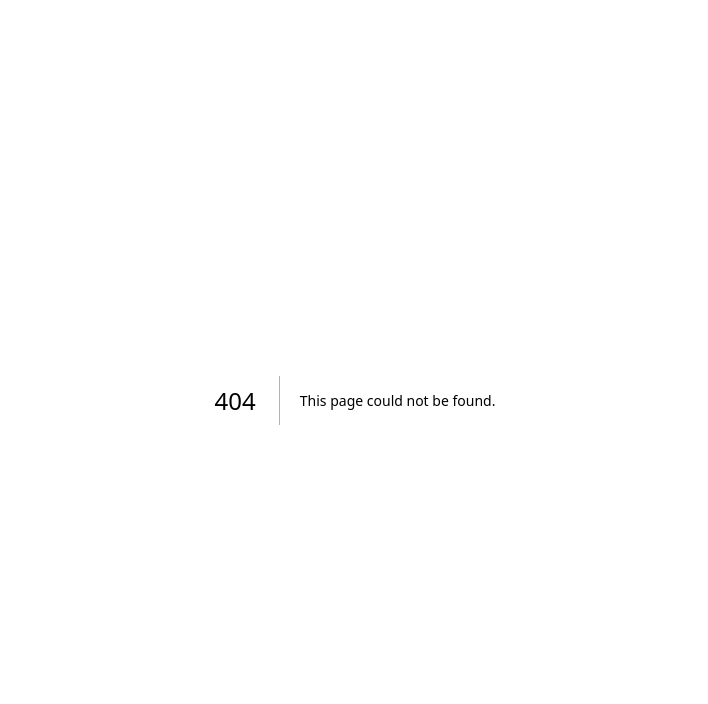
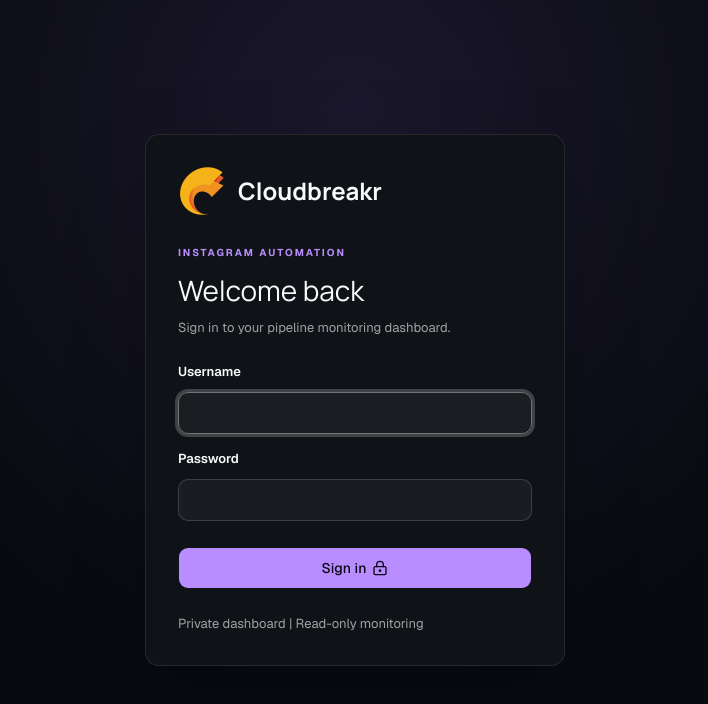
Before and after one commit to eitvh/hicarl-cloudbreakr-workspace, a Next.js app: page /login in a window 1280 px wide. Before the commit this address had no page. Shown: the top 704 px of the page, without its empty margins (285-993 px from the left). Built offline with nearby package versions, Linux system fonts and the light colour scheme.

Commit message:
added login

```diff
--- /dev/null
+++ b/src/app/api/auth/login/route.ts
@@ -0,0 +1,9 @@
+import { NextRequest,NextResponse } from "next/server";
+import { createSession,credentialsMatch,SESSION_COOKIE,SESSION_SECONDS } from "@/lib/auth";
+export async function POST(request:NextRequest){
+ if(request.headers.get('origin')!==request.nextUrl.origin)return NextResponse.json({error:'Invalid request origin.'},{status:403});
+ if(Number(request.headers.get('content-length')||0)>4096)return NextResponse.json({error:'Request too large.'},{status:413});
+ let body;try{body=await request.json();}catch{return NextResponse.json({error:'Invalid request.'},{status:400});}
+ if(typeof body?.username!=='string'||typeof body?.password!=='string'||body.username.length>256||body.password.length>1024||!credentialsMatch(body.username,body.password))return NextResponse.json({error:'Incorrect username or password.'},{status:401,headers:{'Cache-Control':'no-store'}});
+ try{const response=NextResponse.json({ok:true},{headers:{'Cache-Control':'no-store'}});response.cookies.set(SESSION_COOKIE,createSession(),{httpOnly:true,secure:request.nextUrl.protocol==='https:',sameSite:'lax',path:'/',maxAge:SESSION_SECONDS});return response;}catch{return NextResponse.json({error:'Sign-in configuration is unavailable. Set DASHBOARD_SESSION_SECRET on the server.'},{status:503});}
+}
--- /dev/null
+++ b/src/app/api/auth/logout/route.ts
@@ -0,0 +1,7 @@
+import { NextRequest,NextResponse } from "next/server";
+import { SESSION_COOKIE } from "@/lib/auth";
+export async function POST(request:NextRequest){
+ if(request.headers.get('origin')!==request.nextUrl.origin)return NextResponse.json({error:'Invalid request origin.'},{status:403});
+ const response=NextResponse.json({ok:true},{headers:{'Cache-Control':'no-store'}});
+ response.cookies.set(SESSION_COOKIE,'',{httpOnly:true,secure:request.nextUrl.protocol==='https:',sameSite:'lax',path:'/',maxAge:0});return response;
+}
--- a/src/app/dashboard.css
+++ b/src/app/dashboard.css
@@ -250,3 +250,5 @@ html,body{height:100%;overflow:hidden}
 @media(max-width:650px){.concurrent-stages,.service-estimates{grid-template-columns:1fr}.live-workspace{overflow:auto}.concurrent-stages section{padding:10px;gap:4px}.concurrent-stages strong{font-size:20px}}
 @media(prefers-reduced-motion:reduce){.popup-transition,.popup-skeleton i{animation:none}.stage-track i{transition:none}}
 .dash-header .dummy-indicator{color:#fb7185!important}.live-dialog .live-top>button{display:inline-flex}
+.login-page{min-height:100dvh;display:grid;place-items:center;padding:24px;background:radial-gradient(ellipse at 50% 15%,rgba(168,113,244,.13),transparent 60%),var(--background)}.login-card{width:min(100%,420px);padding:32px!important;gap:26px!important;border:1px solid var(--border);box-shadow:0 24px 80px #0003}.login-brand{display:flex;align-items:center;gap:12px;font-family:var(--font-heading-display),sans-serif;font-size:24px}.login-brand img{object-fit:contain}.login-eyebrow{font-size:10px;letter-spacing:2px;color:var(--primary);font-weight:700}.login-card h1{font-family:var(--font-heading-display),sans-serif;font-size:28px;margin:9px 0}.login-card p,.login-card>small{font-size:13px;color:var(--muted-foreground)}.login-card form{display:flex;flex-direction:column;gap:10px}.login-card label{font-size:13px;font-weight:600}.login-card input{height:42px;margin-bottom:6px}.login-card form>button{height:42px;margin-top:10px}.login-card .login-error{color:#fb7185}.side-nav .sidebar-logout{margin-top:auto;padding-top:16px;border-top:1px solid var(--border)}.side-nav .sidebar-logout button{width:100%;display:flex;align-items:center;gap:10px;color:var(--muted-foreground)}.sidebar-logout small{font-size:11px;color:#fb7185}
+@media(max-width:760px){.side-nav .sidebar-logout{margin-top:0;padding-top:0;border-top:0}.login-card{padding:24px!important}}
--- /dev/null
+++ b/src/app/login/page.tsx
@@ -0,0 +1,11 @@
+"use client";
+import { useState } from "react";
+import Image from "next/image";
+import { Button } from "@/components/ui/button";
+import { Input } from "@/components/ui/input";
+import { Card } from "@/components/ui/card";
+import { Loader2,LockKeyhole } from "lucide-react";
+export default function LoginPage(){
+ const [busy,setBusy]=useState(false),[error,setError]=useState('');
+ return <main className="login-page"><Card className="login-card"><div className="login-brand"><Image src="/brand/cloudbreakr-symbol.png" alt="" width={48} height={48}/><strong>Cloudbreakr</strong></div><div><span className="login-eyebrow">INSTAGRAM AUTOMATION</span><h1>Welcome back</h1><p>Sign in to your pipeline monitoring dashboard.</p></div><form onSubmit={async e=>{e.preventDefault();const form=new FormData(e.currentTarget);setBusy(true);setError('');try{const r=await fetch('/api/auth/login',{method:'POST',headers:{'Content-Type':'application/json'},body:JSON.stringify({username:form.get('username'),password:form.get('password')})});const result=await r.json();if(!r.ok)throw Error(result.error);window.location.replace('/');}catch(e){setError(e instanceof Error?e.message:'Unable to sign in.');setBusy(false);}}}><label htmlFor="username">Username</label><Input id="username" name="username" autoComplete="username" required autoFocus disabled={busy}/><label htmlFor="password">Password</label><Input id="password" name="password" type="password" autoComplete="current-password" required disabled={busy}/>{error&&<p className="login-error" role="alert">{error}</p>}<Button type="submit" disabled={busy}>{busy?<><Loader2 className="animate-spin"/>Signing in...</>:<>Sign in<LockKeyhole size={16}/></>}</Button></form><small>Private dashboard | Read-only monitoring</small></Card></main>;
+}
--- a/src/components/dashboard-view.tsx
+++ b/src/components/dashboard-view.tsx
@@ -16,6 +16,7 @@ import { StagingPosts } from "@/components/staging-posts";
 import { RunInspector } from "@/components/run-inspector";
 import { ActivityStatus } from "@/components/activity-status";
 import { CostChart } from "@/components/activity-chart";
+import { LogoutButton } from "@/components/logout-button";
 import { Overview } from "@/components/overview";
 import { Tooltip, TooltipProvider, TooltipTrigger, TooltipContent } from "@/components/ui/tooltip";
 import { Skeleton } from "@/components/ui/skeleton";
@@ -136,6 +137,7 @@ export function DashboardView() {
         const locked=key==="extraction"&&!data?.extraction.length;
         return <TooltipProvider key={key}><Tooltip><TooltipTrigger render={<button type="button" className={tab===key?"selected":""} aria-current={tab===key?"page":undefined} aria-disabled={locked} onClick={()=>{if(!locked)changeTab(key);}}/>}>{locked&&<Lock size={14}/>}<span>{label}</span></TooltipTrigger>{locked&&<TooltipContent side="right">No extraction API records are linked to this job. Lambda extraction is currently disabled.</TooltipContent>}</Tooltip></TooltipProvider>;
       })}
+      <LogoutButton/>
       </nav>
       <section key={tab} className="dash-content" aria-busy={busy} aria-live="polite">
       {busy ? <div className="dash-skeleton" role="status"><span className="sr-only">Loading dashboard content</span><Skeleton className="h-8 w-48"/><div className="grid grid-cols-2 gap-4"><Skeleton className="h-24"/><Skeleton className="h-24"/></div><Skeleton className="h-10"/><Skeleton className="h-10"/><Skeleton className="h-10"/></div> : !data ? <div className="dash-empty">Monitoring data is unavailable. Retry the connection above.</div> : <>
--- /dev/null
+++ b/src/components/logout-button.tsx
@@ -0,0 +1,7 @@
+"use client";
+import { useState } from "react";
+import { LogOut,Loader2 } from "lucide-react";
+export function LogoutButton(){
+ const [busy,setBusy]=useState(false),[error,setError]=useState('');
+ return <div className="sidebar-logout"><button type="button" disabled={busy} onClick={async()=>{setBusy(true);setError('');try{const r=await fetch('/api/auth/logout',{method:'POST'});if(!r.ok)throw Error();window.location.replace('/login');}catch{setError('Unable to log out. Try again.');setBusy(false);}}}>{busy?<Loader2 size={16} className="animate-spin"/>:<LogOut size={16}/>}<span>{busy?'Logging out...':'Logout'}</span></button>{error&&<small role="alert">{error}</small>}</div>;
+}
--- /dev/null
+++ b/src/lib/auth.ts
@@ -0,0 +1,19 @@
+import { createHmac,createHash,timingSafeEqual,randomBytes } from "node:crypto";
+export const SESSION_COOKIE="dashboard_session";
+export const SESSION_SECONDS=8*60*60;
+const developmentKey=randomBytes(32).toString('hex');
+function equal(a:string,b:string){return timingSafeEqual(createHash('sha256').update(a).digest(),createHash('sha256').update(b).digest());}
+export function credentialsMatch(username:string,password:string){return equal(username,process.env.DASHBOARD_USERNAME||'admin')&&equal(password,process.env.DASHBOARD_PASSWORD||'123456');}
+function signingKey(){
+ const secret=process.env.DASHBOARD_SESSION_SECRET||process.env.AUTOMATION_IG_MONGO_URI||(process.env.NODE_ENV!=='production'?developmentKey:'');
+ if(!secret)throw new Error('Session configuration unavailable');
+ return createHmac('sha256',secret).update('dashboard-session-v1|'+(process.env.DASHBOARD_USERNAME||'admin')+'|'+(process.env.DASHBOARD_PASSWORD||'123456')).digest();
+}
+export function createSession(now=Date.now()){
+ const payload=Buffer.from(JSON.stringify({exp:Math.floor(now/1000)+SESSION_SECONDS,nonce:randomBytes(16).toString('hex')})).toString('base64url');
+ return payload+'.'+createHmac('sha256',signingKey()).update(payload).digest('base64url');
+}
+export function validSession(token:string|undefined,now=Date.now()){
+ if(!token||token.length>1024)return false;
+ try{const [payload,signature,extra]=token.split('.');if(extra||!payload||!signature)return false;const expected=createHmac('sha256',signingKey()).update(payload).digest('base64url');if(!equal(signature,expected))return false;const data=JSON.parse(Buffer.from(payload,'base64url').toString());return Number.isInteger(data.exp)&&data.exp>Math.floor(now/1000)&&data.exp<=Math.floor(now/1000)+SESSION_SECONDS;}catch{return false;}
+}
--- a/src/proxy.ts
+++ b/src/proxy.ts
@@ -1,14 +1,10 @@
-import { NextRequest, NextResponse } from "next/server";
-import { timingSafeEqual } from "node:crypto";
-export function proxy(request: NextRequest) {
-  const password = process.env.DASHBOARD_PASSWORD;
-  if (!password && process.env.NODE_ENV !== "production") return NextResponse.next();
-  if (!password) return new NextResponse("Set DASHBOARD_PASSWORD to enable this private dashboard.", {status:503});
-  const auth = request.headers.get("authorization") || "";
-  const decoded = auth.startsWith("Basic ") ? Buffer.from(auth.slice(6), "base64").toString() : "";
-  const supplied = Buffer.from(decoded.slice(decoded.indexOf(":")+1));
-  const expected = Buffer.from(password);
-  if (supplied.length === expected.length && timingSafeEqual(supplied,expected)) return NextResponse.next();
-  return new NextResponse("Authentication required", {status:401,headers:{"WWW-Authenticate":'Basic realm="Automation monitoring"'}});
+import { NextRequest,NextResponse } from "next/server";
+import { SESSION_COOKIE,validSession } from "@/lib/auth";
+export function proxy(request:NextRequest){
+ const path=request.nextUrl.pathname;
+ if(path==='/login'||path==='/api/auth/login'||path==='/api/auth/logout'||path.startsWith('/brand/'))return NextResponse.next();
+ if(validSession(request.cookies.get(SESSION_COOKIE)?.value))return NextResponse.next();
+ if(path.startsWith('/api/'))return NextResponse.json({error:'Please sign in to continue.'},{status:401,headers:{'Cache-Control':'no-store'}});
+ return NextResponse.redirect(new URL('/login',request.url));
 }
-export const config = {matcher:["/((?!_next/static|_next/image|favicon.ico).*)"]};
+export const config={matcher:["/((?!_next/static|_next/image|favicon.ico).*)"]};
```
Also changed, not shown: 2 other files (tests, documents, lock files or other folders).
